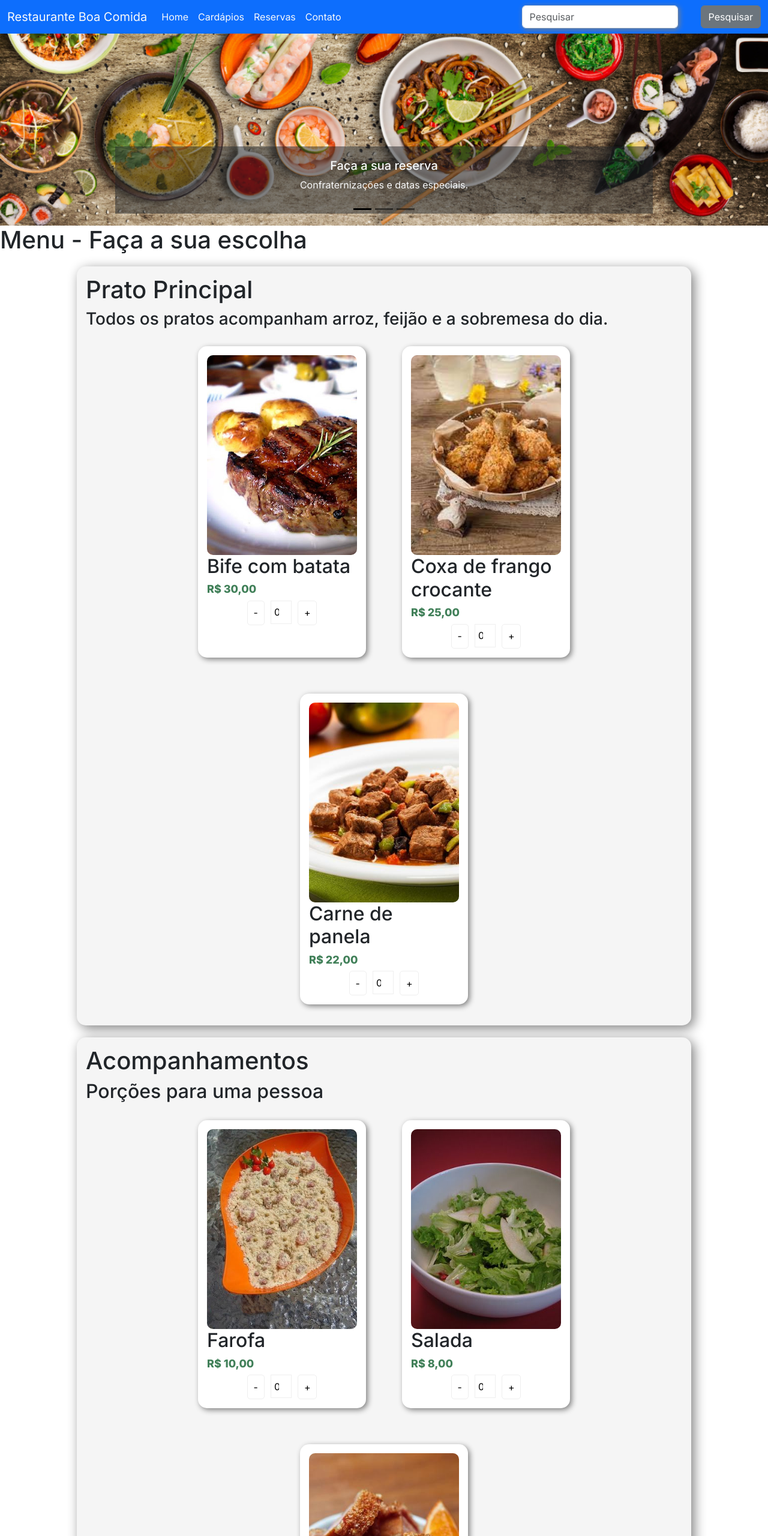
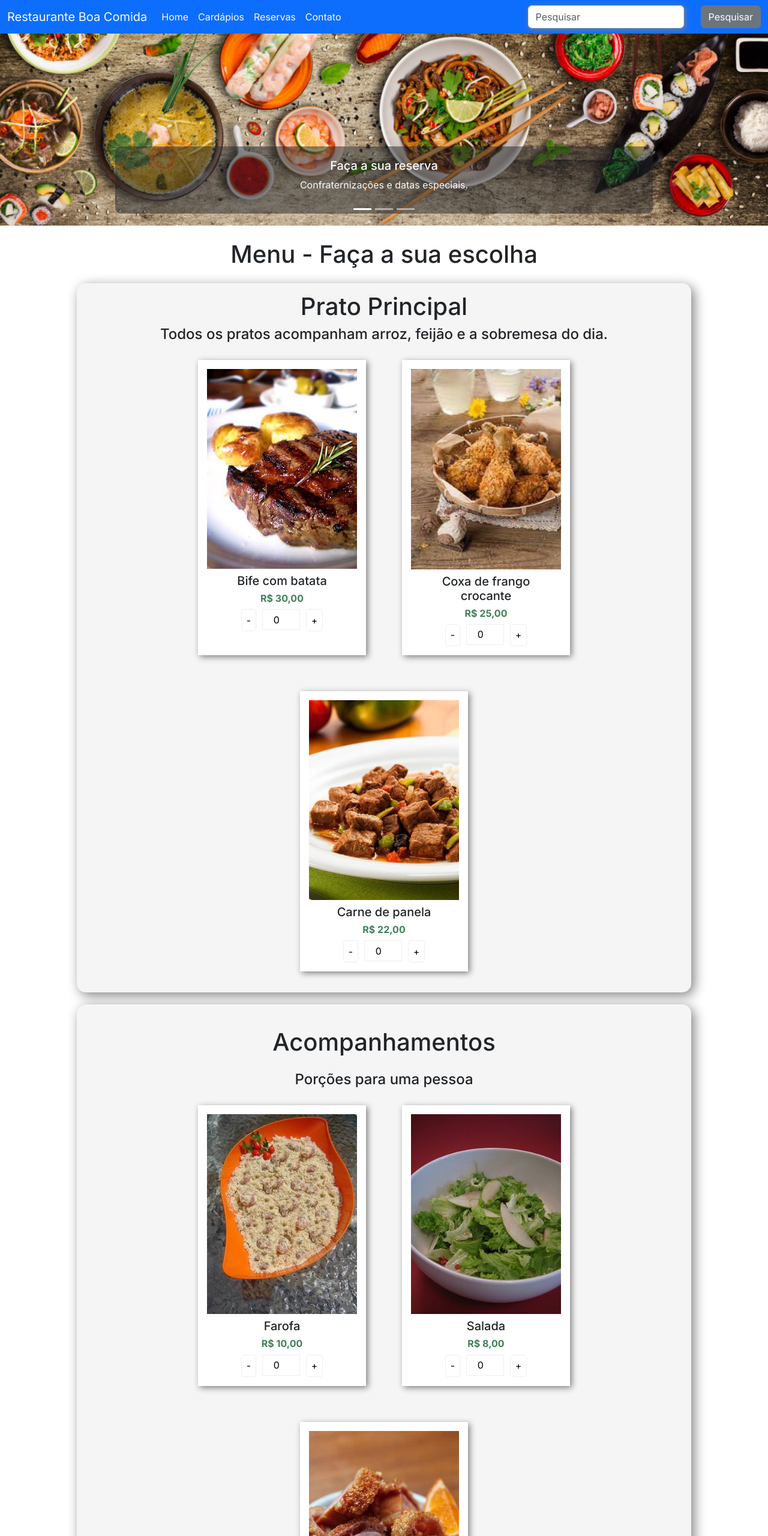
Before and after one commit to clararicioni/bootcampdev-projmenubootstrap, a plain HTML site: page index.html in a window 1280 px wide. Shown: the top 2560 px of the page at 60% size. Drawn offline with nearby package versions, Linux system fonts and the light colour scheme.

Commit message:
closes #5 - feat: usability

```diff
--- a/css/style.css
+++ b/css/style.css
@@ -1,8 +1,14 @@
-@import url('https://fonts.googleapis.com/css2?family=Inter:ital,opsz,wght@0,14..32,100..900;1,14..32,100..900&display=swap');
+@import url('https://fonts.googleapis.com/css2?family=Inter:ital,wght@0,100..900;1,100..900&display=swap');
 
 * {
     font-family: "Inter", sans-serif;
     box-sizing: border-box;
+}
+
+@media (max-width: 350px) {
+    body {
+        min-width: 350px;
+    }
 }
 
 body {
@@ -12,9 +18,12 @@ body {
     padding: 0;
     user-select: none;
     background-color: #f7f7f7;
+    font-size: 14px;
 }
 
-.box, .box2, .box3 {
+.box,
+.box2,
+.box3 {
     display: block;
     margin: 20px auto;
     width: 80%;
@@ -22,6 +31,14 @@ body {
     background-color: #F5F5F5;
     box-shadow: 5px 5px 20px grey;
     border-radius: 15px;
+    text-align: center;
+}
+
+h1,
+h2,
+h3,
+p {
+    text-align: center;
 }
 
 .imagens {
@@ -33,7 +50,6 @@ body {
 
 .imagens section {
     box-shadow: 3px 3px 10px grey;
-    border-radius: 15px;
     margin: 20px;
     padding: 15px;
     width: 280px;
@@ -49,12 +65,11 @@ body {
 .imagens img {
     width: 100%;
     height: auto;
-    border-radius: 10px;
 }
 
 section h3 {
-    font-size: large;
-    font-weight: 800;
+    font-size: medium;
+    font-weight: 700;
     color: #418059;
 }
 
@@ -63,11 +78,11 @@ form {
     flex-direction: column;
     align-items: center;
     justify-content: center;
-    gap: 30px;
+    gap: 20px;
 }
 
 form input {
-    padding: 15px;
+    padding: 10px;
     outline: none;
     width: 80%;
     border: none;
@@ -76,7 +91,7 @@ form input {
 }
 
 .btnCalcular {
-    padding: 15px;
+    padding: 12px;
     width: 80%;
     background-color: #0069D7;
     border: none;
@@ -84,15 +99,11 @@ form input {
     border-radius: 10px;
     cursor: pointer;
     margin: 20px;
+    font-size: 14px;
 }
 
 .btnCalcular:hover {
     opacity: 75%;
-}
-
-.dados {
-    text-align: start;
-    margin: 50px;
 }
 
 .quantity {
@@ -104,8 +115,8 @@ form input {
 
 .quantity .input-text.qty {
     outline: none;
-    width: 35px;
-    height: 39px;
+    width: 30px;
+    height: 35px;
     padding: 0 5px;
     text-align: center;
     background-color: transparent;
@@ -114,8 +125,8 @@ form input {
 
 .quantity.buttons_added .minus,
 .quantity.buttons_added .plus {
-    padding: 7px 10px;
-    height: 41px;
+    padding: 5px 8px;
+    height: 37px;
     background-color: #ffffff;
     border: 1px solid #efefef;
     cursor: pointer;
@@ -127,6 +138,23 @@ form input {
     opacity: 75%;
 }
 
+.carousel-caption {
+    color: white;
+    text-align: center;
+    background-color: rgba(0, 0, 0, 0.5);
+    padding: 15px;
+    border-radius: 10px;
+}
+
+.carousel-control-prev-icon,
+.carousel-control-next-icon {
+    filter: invert(1);
+}
+
+.carousel-indicators button {
+    background-color: white !important;
+}
+
 @media (max-width: 1024px) {
     .imagens section {
         width: 45%;
@@ -134,7 +162,10 @@ form input {
 }
 
 @media (max-width: 768px) {
-    .box, .box2, .box3 {
+
+    .box,
+    .box2,
+    .box3 {
         width: 90%;
     }
 
@@ -143,18 +174,18 @@ form input {
     }
 
     .quantity .input-text.qty {
-        width: 35px;
-        height: 35px;
+        width: 30px;
+        height: 30px;
     }
 
     .quantity.buttons_added .minus,
     .quantity.buttons_added .plus {
-        font-size: 1rem;
+        font-size: 0.9rem;
     }
 
     button.btnCalcular {
         width: 90%;
-        font-size: 1.1rem;
+        font-size: 1rem;
     }
 }
 
@@ -169,12 +200,12 @@ form input {
     }
 
     .quantity .input-text.qty {
-        width: 30px;
-        height: 30px;
+        width: 25px;
+        height: 25px;
     }
 
     button.btnCalcular {
         width: 100%;
-        font-size: 1rem;
+        font-size: 0.9rem;
     }
 }
--- a/index.html
+++ b/index.html
@@ -47,9 +47,12 @@
     </nav>
     <div id="carouselExampleDark" class="carousel carousel-dark slide">
         <div class="carousel-indicators">
-    <button type="button" data-bs-target="#carouselExampleDark" data-bs-slide-to="0" class="active" aria-current="true" aria-label="Slide 1"></button>
-    <button type="button" data-bs-target="#carouselExampleDark" data-bs-slide-to="1" aria-label="Slide 2"></button>
-    <button type="button" data-bs-target="#carouselExampleDark" data-bs-slide-to="2" aria-label="Slide 3"></button>
+            <button type="button" data-bs-target="#carouselExampleDark" data-bs-slide-to="0" class="active"
+                aria-current="true" aria-label="Slide 1"></button>
+            <button type="button" data-bs-target="#carouselExampleDark" data-bs-slide-to="1"
+                aria-label="Slide 2"></button>
+            <button type="button" data-bs-target="#carouselExampleDark" data-bs-slide-to="2"
+                aria-label="Slide 3"></button>
         </div>
         <div class="carousel-inner">
             <div class="carousel-item active" data-bs-interval="10000">
@@ -83,94 +86,98 @@
             <span class="visually-hidden">Next</span>
         </button>
     </div>
-    <h1>Menu - Faça a sua escolha</h1>
+    <h1 class="m-4">Menu - Faça a sua escolha</h1>
     <div class="box">
         <h1>Prato Principal</h1>
-        <h3>Todos os pratos acompanham arroz, feijão e a sobremesa do dia.</h3>
+        <h3 class="fs-4">Todos os pratos acompanham arroz, feijão e a sobremesa do dia.</h3>
         <div class="imagens">
             <section>
                 <img src="assets/bife.jpg" alt="Bife com batata">
-                <h2>Bife com batata</h2>
+                <h2 class="fs-5 m-2">Bife com batata</h2>
                 <h3>R$ 30,00</h3>
                 <div class="quantity buttons_added">
                     <input type="button" value="-" class="minus">
                     <input type="number" step="1" min="0" max="" id="Bife com batata" name="quantity" value="0"
-                        title="Qty" class="input-text qty text" size="4" pattern="" inputmode="" data-price="30.00">
+                        title="Qty" class="input-text qty text fs-6 w-25" size="4" pattern="" inputmode=""
+                        data-price="30.00">
                     <input type="button" value="+" class="plus">
                 </div>
             </section>
             <section>
                 <img src="assets/coxa.jpg" alt="Coxa de frango crocante">
-                <h2>Coxa de frango crocante</h2>
+                <h2 class="fs-5 m-2">Coxa de frango crocante</h2>
                 <h3>R$ 25,00</h3>
                 <div class="quantity buttons_added">
                     <input type="button" value="-" class="minus">
                     <input type="number" step="1" min="0" max="" id="Coxa de frango crocante" name="quantity" value="0"
-                        title="Qty" class="input-text qty text" size="4" pattern="" inputmode="" data-price="25.00">
+                        title="Qty" class="input-text qty text fs-6 w-25" size="4" pattern="" inputmode=""
+                        data-price="25.00">
                     <input type="button" value="+" class="plus">
                 </div>
             </section>
             <section>
                 <img src="assets/panela.jpg" alt="Carne de panela">
-                <h2>Carne de panela</h2>
+                <h2 class="fs-5 m-2">Carne de panela</h2>
                 <h3>R$ 22,00</h3>
                 <div class="quantity buttons_added">
                     <input type="button" value="-" class="minus">
                     <input type="number" step="1" min="0" max="" id="Carne de panela" name="quantity" value="0"
-                        title="Qty" class="input-text qty text" size="4" pattern="" inputmode="" data-price="22.00">
+                        title="Qty" class="input-text qty text fs-6 w-25" size="4" pattern="" inputmode=""
+                        data-price="22.00">
                     <input type="button" value="+" class="plus">
                 </div>
             </section>
         </div>
     </div>
     <div class="box2">
-        <h1>Acompanhamentos</h1>
-        <h2>Porções para uma pessoa</h2>
+        <h1 class="m-4">Acompanhamentos</h1>
+        <h2 class="fs-4">Porções para uma pessoa</h2>
         <div class="imagens">
             <section>
                 <img src="assets/farofa.jpg" alt="Farofa">
-                <h2>Farofa</h2>
+                <h2 class="fs-5 m-2">Farofa</h2>
                 <h3>R$ 10,00</h3>
                 <div class="quantity buttons_added">
                     <input type="button" value="-" class="minus">
                     <input type="number" step="1" min="0" max="" id="Farofa" name="quantity" value="0" title="Qty"
-                        class="input-text qty text" size="4" pattern="" inputmode="" data-price="10.00">
+                        class="input-text qty text fs-6 w-25" size="4" pattern="" inputmode="" data-price="10.00">
                     <input type="button" value="+" class="plus">
                 </div>
             </section>
             <section>
                 <img src="assets/salad.jpg" alt="Salada">
-                <h2>Salada</h2>
+                <h2 class="fs-5 m-2">Salada</h2>
                 <h3>R$ 8,00</h3>
                 <div class="quantity buttons_added">
                     <input type="button" value="-" class="minus">
                     <input type="number" step="1" min="0" max="" id="Salada" name="quantity" value="0" title="Qty"
-                        class="input-text qty text" size="4" pattern="" inputmode="" data-price="8.00">
+                        class="input-text qty text fs-6 w-25" size="4" pattern="" inputmode="" data-price="8.00">
                     <input type="button" value="+" class="plus">
                 </div>
             </section>
             <section>
                 <img src="assets/torresmo.jpg" alt="Torresmo">
-                <h2>Torresmo</h2>
+                <h2 class="fs-5 m-2">Torresmo</h2>
                 <h3>R$ 12,00</h3>
                 <div class="quantity buttons_added">
                     <input type="button" value="-" class="minus">
                     <input type="number" step="1" min="0" max="" id="Torresmo" name="quantity" value="0" title="Qty"
-                        class="input-text qty text" size="4" pattern="" inputmode="" data-price="12.00">
+                        class="input-text qty text fs-6 w-25" size="4" pattern="" inputmode="" data-price="12.00">
                     <input type="button" value="+" class="plus">
                 </div>
             </section>
         </div>
     </div>
     <div class="box3">
-        <h1>Dados pessoais</h1>
+        <h1 class="m-4 fs-2">Dados pessoais</h1>
         <form>
             <input type="text" placeholder="Digite o seu nome" id="name">
             <input type="text" id="phone" placeholder="Digite o seu telefone"></input>
             <input type="text" placeholder="Digite o seu email">
         </form>
         <button class="btnCalcular" onclick="calcQuantidade()">Calcular</button>
-        <div class="modal-lg modal fade" id="pedidoModal" tabindex="-1" aria-labelledby="pedidoModalLabel" aria-hidden="true">
+        <div class="modal-lg modal fade" id="pedidoModal" tabindex="-1" aria-labelledby="pedidoModalLabel"
+            aria-hidden="true">
             <div class="modal-dialog">
                 <div class="modal-content">
                     <div class="modal-header">
```
Lines whose indentation alone changed are shown as unchanged.
